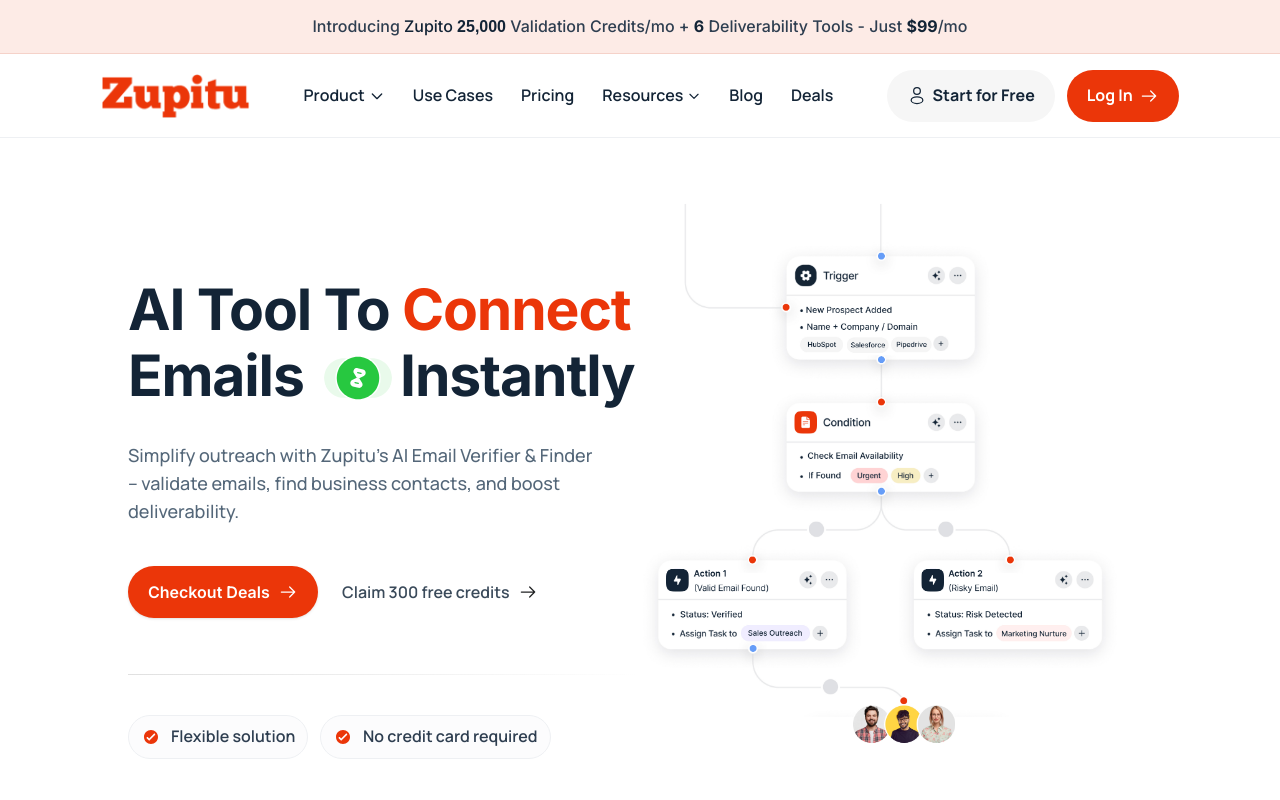
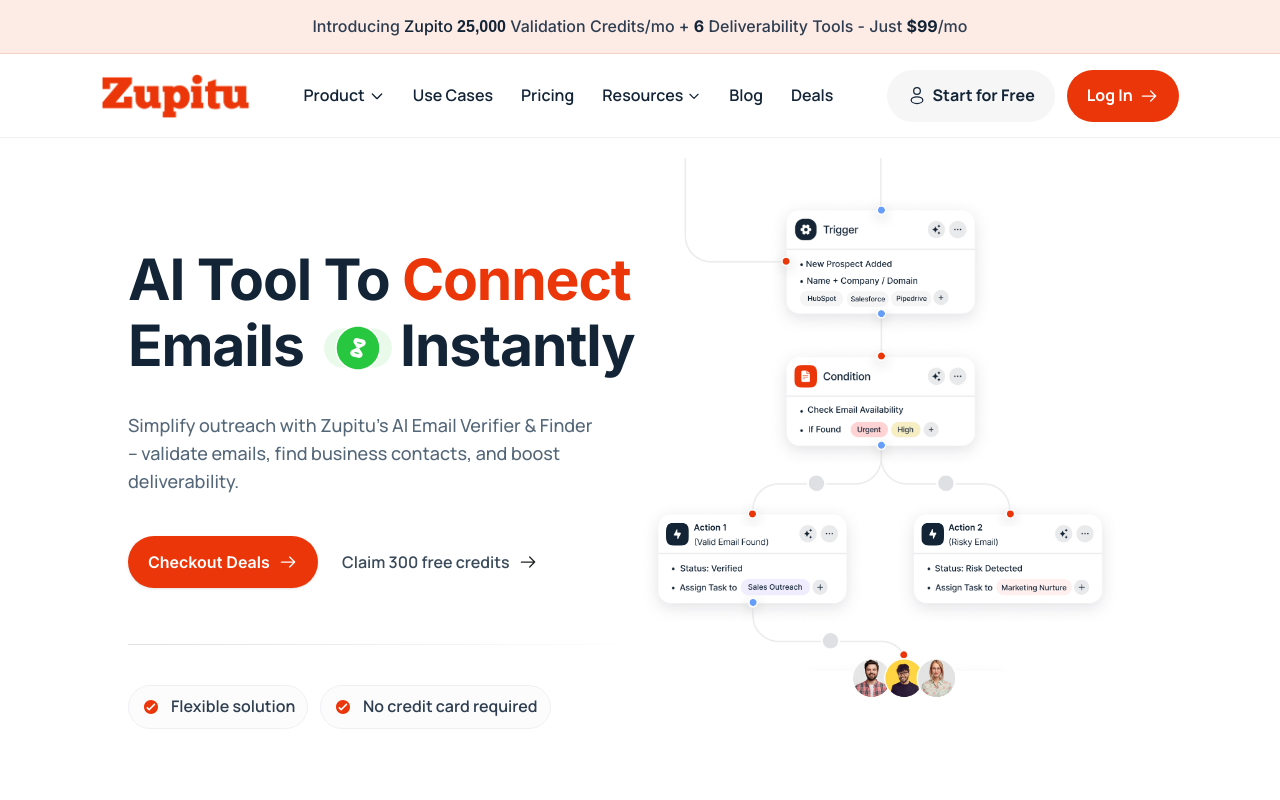
Before and after one commit to itfuturzMaharshi/zupito_website, a React (Vite) app: page / in a window 1280 px wide. Shown: the top 800 px of the page. Built offline with nearby package versions, Linux system fonts and the light colour scheme.

Commit message:
fix the ui ok padding

```diff
--- a/src/components/homePage/HeroSection.jsx
+++ b/src/components/homePage/HeroSection.jsx
@@ -36,7 +36,7 @@
         className="relative w-full overflow-hidden"
       >
         {/* Dots/backdrop spacing wrapper to mimic Figma breathing room */}
-        <div className="w-full px-4! sm:px-6! md:px-8! lg:px-10! xl:px-12! pt-[16px]! sm:pt-[28px]! md:pt-[40px]! lg:pt-[52px]! pb-10!">
+        <div className="w-full px-4! sm:px-6! md:px-8! lg:px-10! xl:px-12! pt-[10px]! sm:pt-[20px]! md:pt-[32px]! lg:pt-[38px]! pb-10!">
           <div className="max-w-[1024px] mx-auto relative">
             <div className="grid grid-cols-1 lg:grid-cols-2 items-center gap-y-12 lg:gap-y-0 [@media(min-width:1024px)_and_(max-width:1279px)]:min-h-[calc(100vh-120px)]">
             {/* Copy */}
@@ -163,7 +163,7 @@
             <div
               data-animate-item="scale"
               style={{ transitionDelay: "0.35s" }}
-              className="order-1 lg:order-2 relative -mt-12! sm:-mt-16! md:-mt-20! [@media(min-width:1024px)_and_(max-width:1279px)]:mt-0"
+              className="order-1 lg:order-2 relative -mt-12! sm:-mt-16! md:-mt-20! lg:-mt-24! xl:-mt-28! [@media(min-width:1024px)_and_(max-width:1279px)]:mt-0"
             >
               <div className="relative w-full h-[450px] md:h-[580px] lg:h-[500px] xl:h-[740px] 2xl:h-[780px]">
                 <img
```
